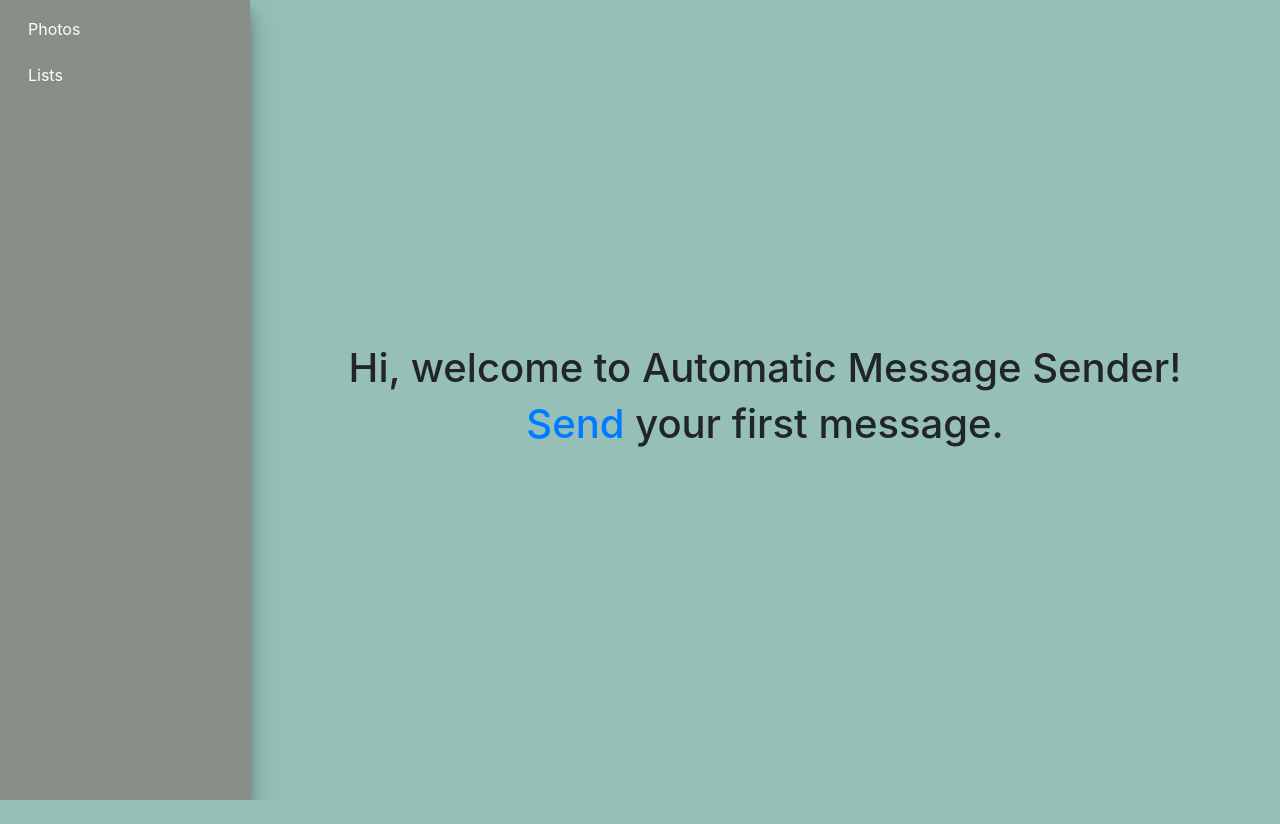
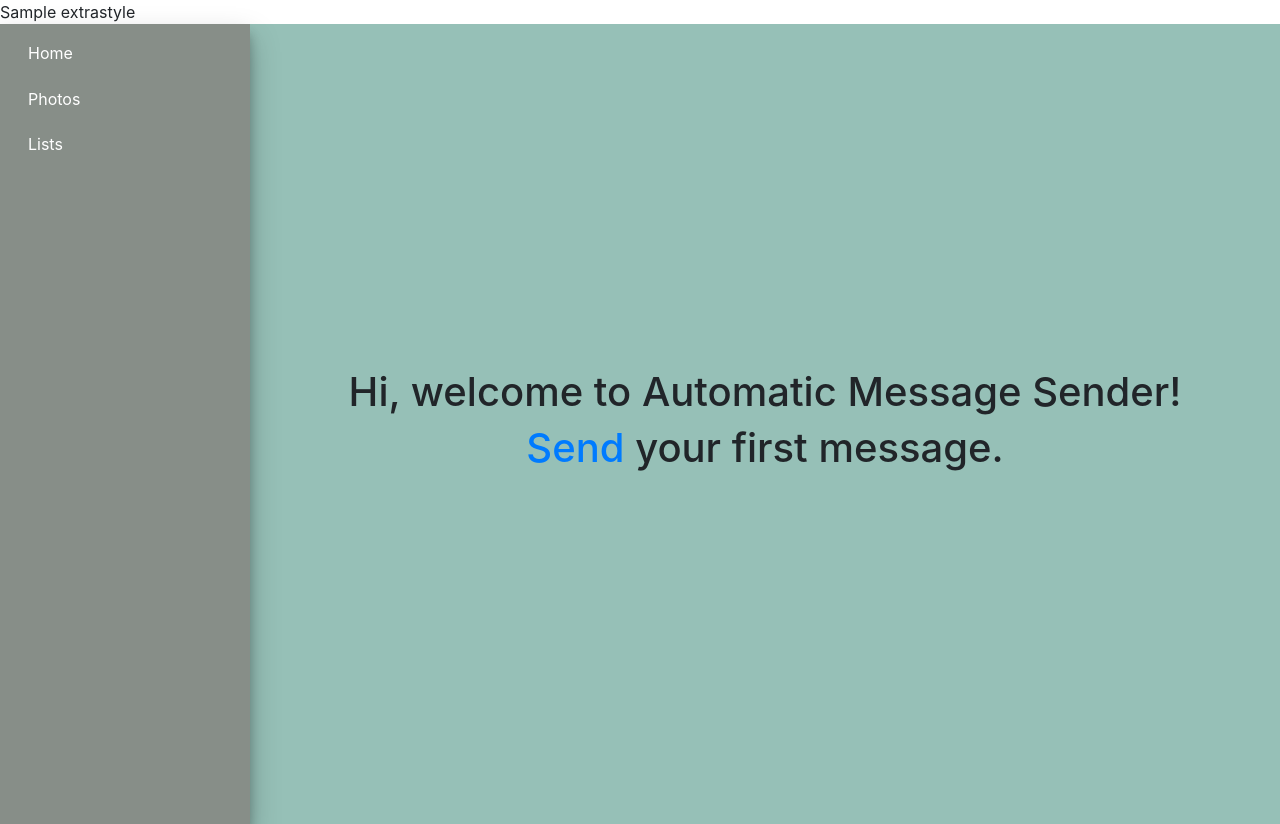
Before and after one commit to PaulTodescu/Automatic-Message-Sender, a Django app: template app/main/templates/index.html in a window 1280 px wide. Before the commit the page ends 800 px from the top, so only its background shows below. Run offline with Django 3.2, Linux system fonts and the light colour scheme; the template is opened without the code that fills it: most values are stand-ins (such as "Sample title", 1, 10 or a date in 2020); some libraries are stand-ins or nearby versions.

Commit message:
feat: create list and base.html

```diff
--- a/app/list/urls.py
+++ b/app/list/urls.py
@@ -1,6 +1,7 @@
 from django.urls import path
-from .views import create_list_view
+from .views import create_list_view, view_lists
 
 urlpatterns = [
-    path('create_list', create_list_view)
+    path('create_list', create_list_view),
+    path('view_lists', view_lists, name="view-list")
 ]
--- /dev/null
+++ b/app/main/templates/base.html
@@ -0,0 +1,66 @@
+<!DOCTYPE html>
+<html lang="en">
+<head>
+    <meta charset="UTF-8">
+    <meta name="viewport" content="width=device-width, initial-scale=1">
+    <link rel="stylesheet" href="https://cdn.jsdelivr.net/npm/admin-lte@3.1/dist/css/adminlte.min.css">
+    <title>Automatic Message Sender</title>
+    {% block extrastyle %}
+    {{ extrastyle }}
+    {% endblock %}
+    <style>
+        p {
+            color: white;
+        }
+    </style>
+</head>
+
+<body class="hold-transition sidebar-mini">
+<div style="height: 100vh" class="wrapper">
+    <aside style="background-color: #878E88" class="main-sidebar sidebar-dark-primary elevation-4">
+        <div class="sidebar">
+            <nav class="mt-2">
+                <ul class="nav nav-pills nav-sidebar flex-column" data-widget="treeview" role="menu"
+                    data-accordion="false">
+                    <li class="nav-item">
+                        <a href="/" class="nav-link">
+                            <i class="nav-icon fas fa-th"></i>
+                            <p>
+                                Home
+                            </p>
+                        </a>
+                    </li>
+                    <li class="nav-item">
+                        <a href="#" class="nav-link">
+                            <i class="nav-icon fas fa-th"></i>
+                            <p>
+                                Photos
+                            </p>
+                        </a>
+                    </li>
+                    <li class="nav-item">
+                        <a href="/view_lists" class="nav-link">
+                            <i class="nav-icon fas fa-th"></i>
+                            <p>
+                                Lists
+                            </p>
+                        </a>
+                    </li>
+                </ul>
+            </nav>
+        </div>
+    </aside>
+
+    <!-- Main container -->
+    <div style="background-color: #96C0B7" class="content-wrapper">
+        {% block content %}
+        {{ content }}
+        {% endblock %}
+    </div>
+
+</div>
+
+</body>
+
+<script src="https://cdn.jsdelivr.net/npm/admin-lte@3.1/dist/js/adminlte.min.js"></script>
+</html>
--- a/app/main/templates/index.html
+++ b/app/main/templates/index.html
@@ -1,57 +1,8 @@
-<!DOCTYPE html>
-<html lang="en">
-<head>
-    <meta charset="UTF-8">
-    <meta name="viewport" content="width=device-width, initial-scale=1">
-    <link rel="stylesheet" href="https://cdn.jsdelivr.net/npm/admin-lte@3.1/dist/css/adminlte.min.css">
-    <title>Title</title>
-    <style>
-        p {
-            color: white;
-        }
-    </style>
-</head>
-
-<body class="hold-transition sidebar-mini">
-<div style="height: 100vh" class="wrapper">
-    <aside style="background-color: #878E88" class="main-sidebar sidebar-dark-primary elevation-4">
-        <div class="sidebar">
-            <nav class="mt-2">
-                <ul class="nav nav-pills nav-sidebar flex-column" data-widget="treeview" role="menu"
-                    data-accordion="false">
-                    <li class="nav-item">
-                        <a href="#" class="nav-link">
-                            <i class="nav-icon fas fa-th"></i>
-                            <p>
-                                Photos
-                            </p>
-                        </a>
-                    </li>
-                    <li class="nav-item">
-                        <a href="#" class="nav-link">
-                            <i class="nav-icon fas fa-th"></i>
-                            <p>
-                                Lists
-                            </p>
-                        </a>
-                    </li>
-                </ul>
-            </nav>
-        </div>
-    </aside>
-
+{% extends "base.html" %}
     <!-- Main container -->
-    <div style="background-color: #96C0B7" class="content-wrapper">
+    {% block content %}
         <div style="display: flex; flex-direction: column; align-items: center; justify-content: center; height: 100%; text-align: center">
             <h1>Hi, welcome to Automatic Message Sender!</h1>
             <h1><a href="index.html">Send</a> your first message.</h1>
         </div>
-
-    </div>
-
-</div>
-
-</body>
-
-<script src="https://cdn.jsdelivr.net/npm/admin-lte@3.1/dist/js/adminlte.min.js"></script>
-</html>
+    {% endblock %}
```
Also changed, not shown: app/list/forms.py (+6 -7 lines), app/list/templates/create_list.html (+4 -61 lines), app/list/templates/view_lists.html (added, +43 -0 lines), app/list/views.py (+9 -4 lines), app/db.sqlite3.
